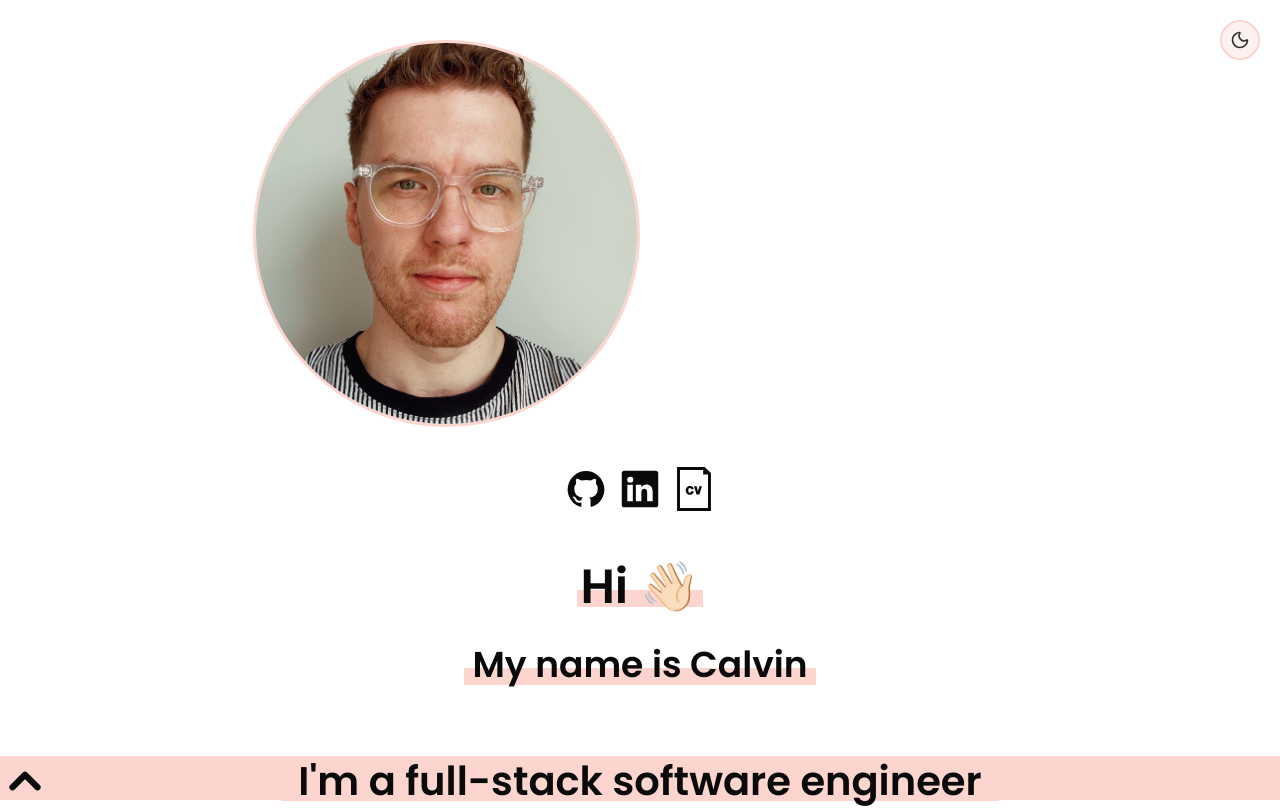
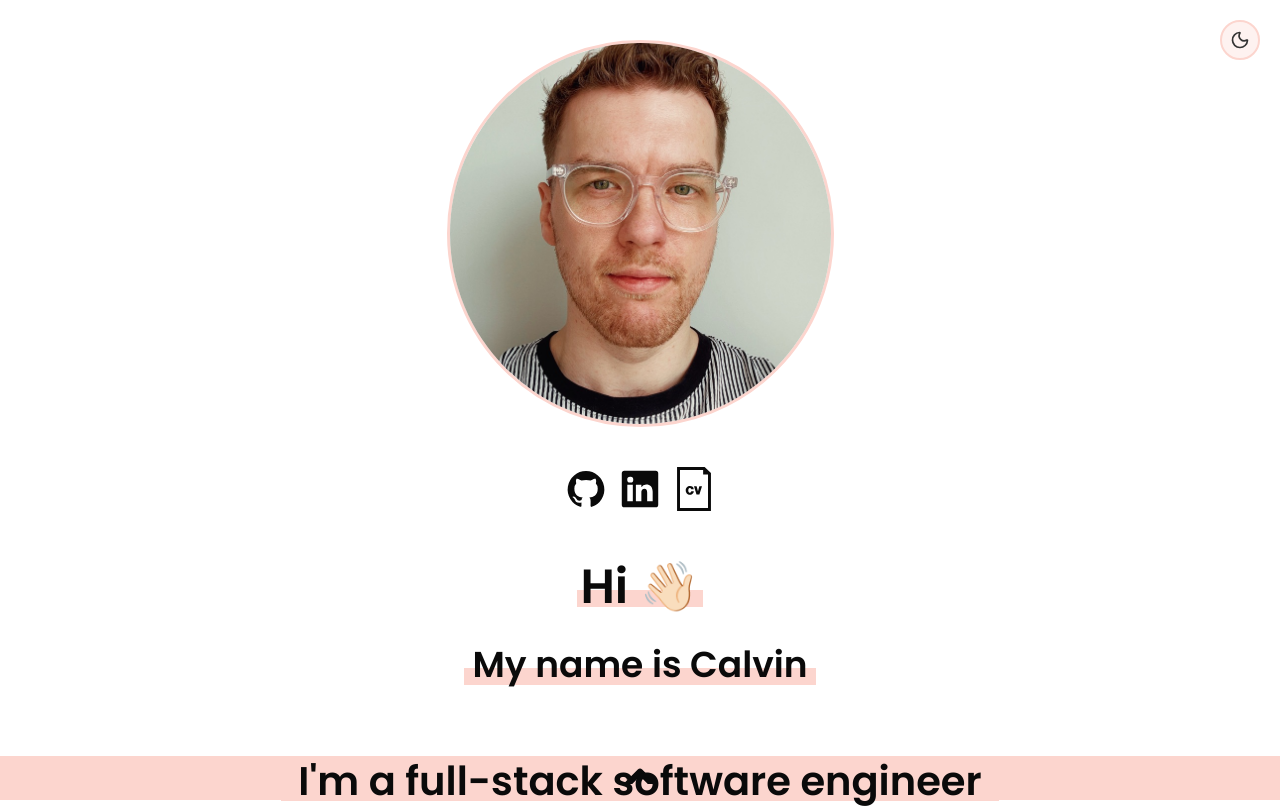
Before and after one commit to CodeByCalvin/Calvin-Merry-Dev, a React (Vite) app: page / in a window 1280 px wide. Shown: the top 808 px of the page. Built offline with nearby package versions, Linux system fonts and the light colour scheme.

Commit message:
Fix broken styles

```diff
--- a/src/components/ThemeToggle.jsx
+++ b/src/components/ThemeToggle.jsx
@@ -2,7 +2,7 @@ import { Moon, Sun } from "lucide-react";
 import { useEffect, useState } from "react";
 
 export function ThemeToggle() {
-  const [theme, setTheme] = useState("dark");
+  const [theme, setTheme] = useState("light");
 
   useEffect(() => {
     // Check if user has a theme preference
--- a/src/css/footer.css
+++ b/src/css/footer.css
@@ -5,6 +5,10 @@
   height: 4.4rem;
   background-color: var(--primary-colour-dark);
   transition: background-color 0.3s ease;
+  display: flex;
+  align-items: center;
+  justify-content: center;
+  cursor: pointer;
 }
 
 /* Dark mode styles */
--- a/src/css/home.css
+++ b/src/css/home.css
@@ -117,6 +117,9 @@ Spacing System (px):
   object-position: center;
   margin-bottom: 4rem;
   margin-top: 0;
+  margin-left: auto;
+  margin-right: auto;
+  display: block;
   border: 3px solid #fcd5ce;
 }
 
```
